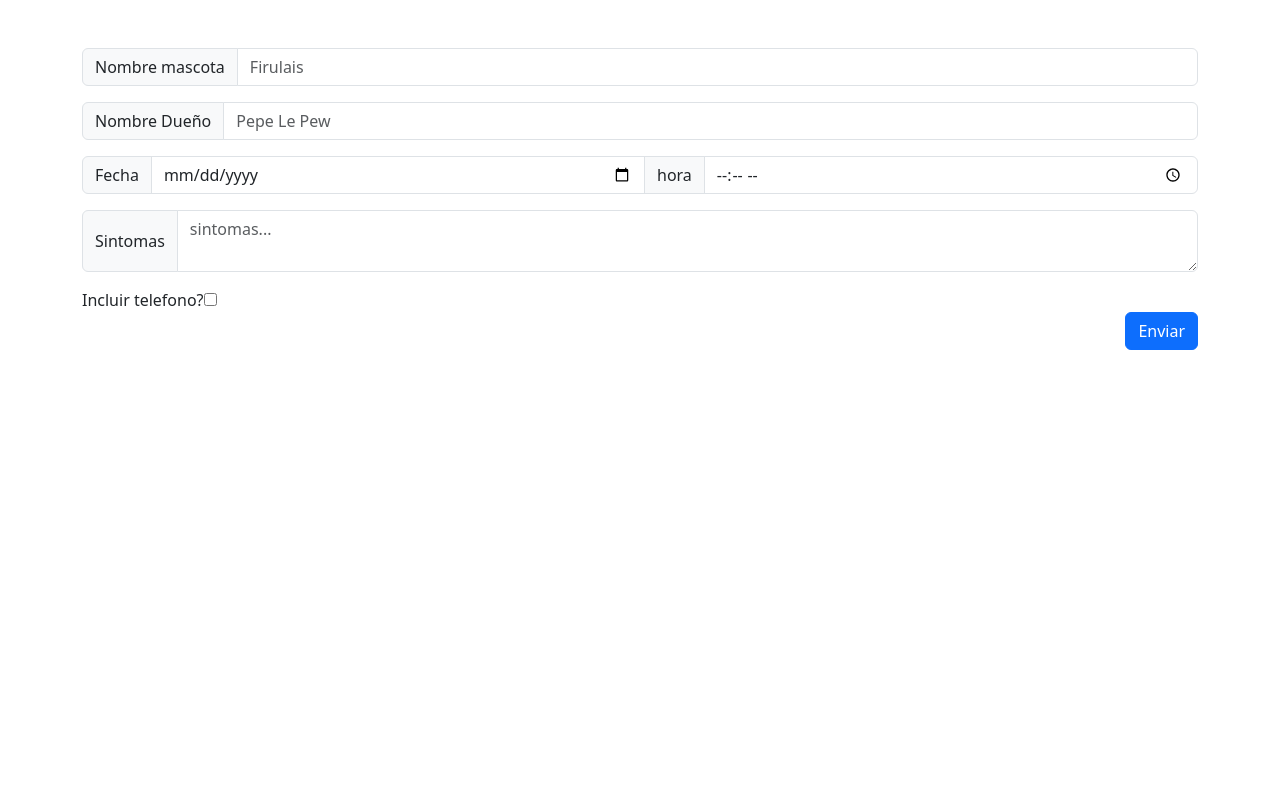
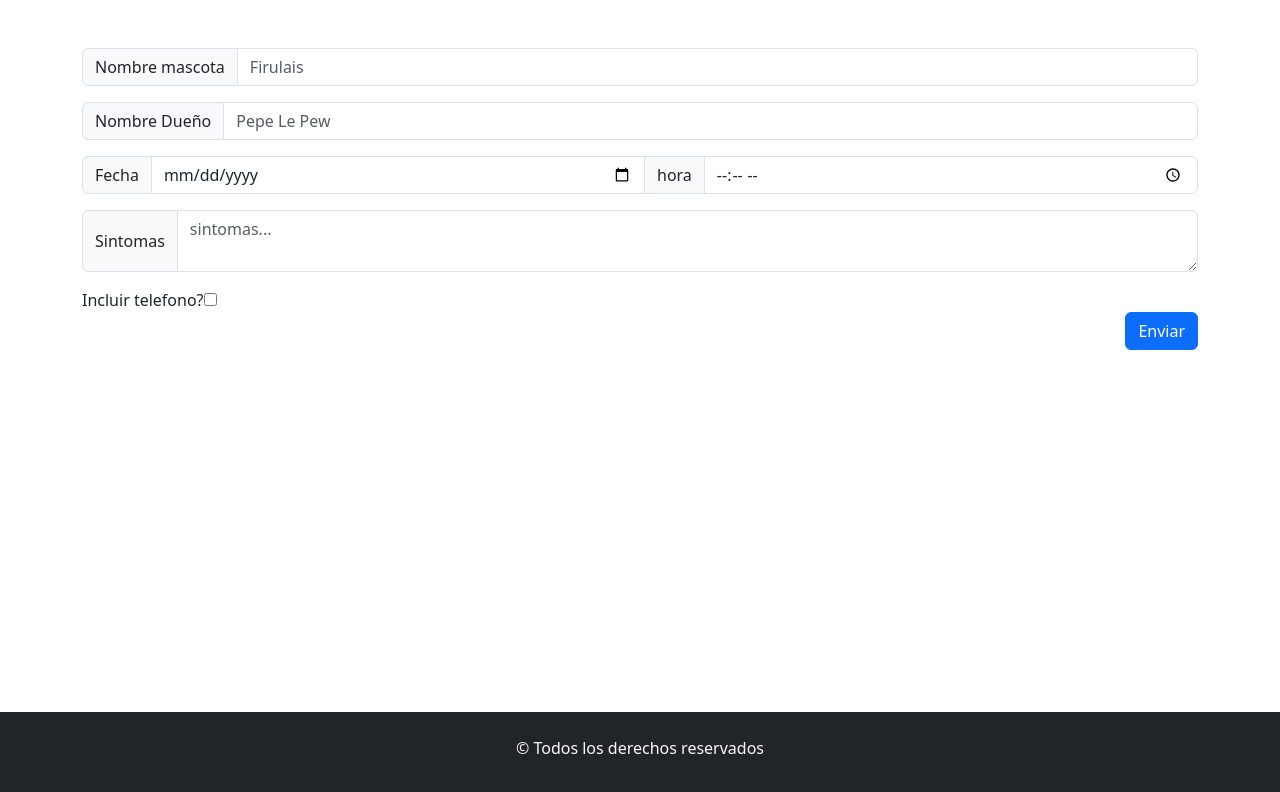
Before and after one commit to NahuFed/TP-React-Ejercicio-9, a React (Vite) app: page / in a window 1280 px wide. Shown: the top 792 px of the page. Built offline with nearby package versions, Linux system fonts and the light colour scheme.

Commit message:
agregado footer

```diff
--- a/index.html
+++ b/index.html
@@ -1,10 +1,10 @@
 <!DOCTYPE html>
-<html lang="en">
+<html lang="es">
   <head>
     <meta charset="UTF-8" />
     <link rel="icon" type="image/svg+xml" href="/vite.svg" />
     <meta name="viewport" content="width=device-width, initial-scale=1.0" />
-    <title>Vite + React</title>
+    <title>Ejercicio 9</title>
   </head>
   <body>
     <div id="root"></div>
--- a/src/App.css
+++ b/src/App.css
@@ -0,0 +1,8 @@
+#root{
+    min-height: 100vh;
+    display: flex;
+    flex-direction: column;
+  }
+  .main{
+    flex-grow: 1;
+  }
--- a/src/App.jsx
+++ b/src/App.jsx
@@ -7,10 +7,14 @@ function App() {
 
   return (
     <>
-    <Container className='mt-5'>
+    <Container className='main mt-5'>
      <Formulario></Formulario>
 
     </Container>
+    <footer className="bg-dark text-center text-light py-4">
+        <p>&copy; Todos los derechos reservados </p>
+      </footer>
+
     </>
   )
 }
```
